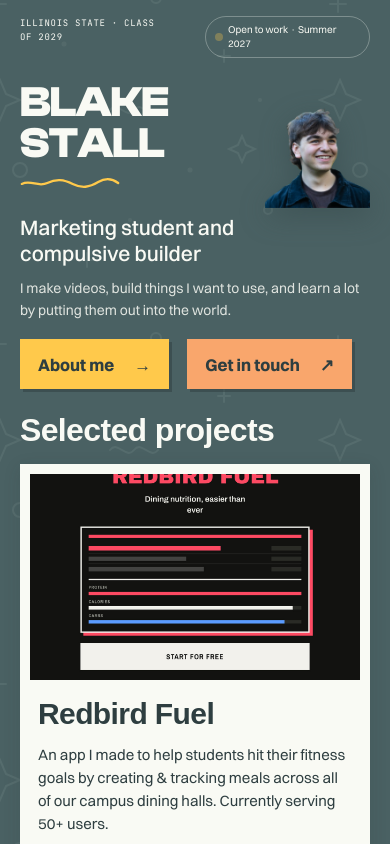
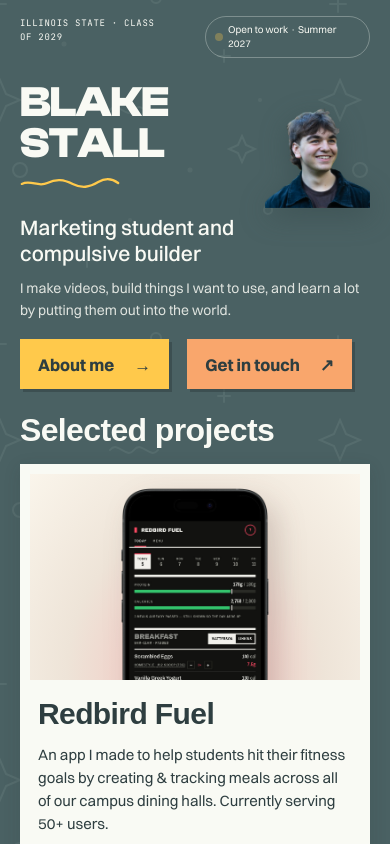
Before and after one commit to blakemattstall-maker/portfolio-site, a Next.js app: page / in a window 390 px wide. Shown: the top 844 px of the page. Built offline with nearby package versions, Linux system fonts and the light colour scheme; a web font is replaced by a local one.

Commit message:
Use upright Redbird Fuel phone mockup on warm background

```diff
--- a/src/app/globals.css
+++ b/src/app/globals.css
@@ -591,3 +591,6 @@ button, a { -webkit-tap-highlight-color: transparent; }
 .project-image-almanac { aspect-ratio: 16 / 10; margin: 10px 10px 0; padding: 0; background: radial-gradient(ellipse at 50% 100%, #82ae9d 0%, #45665e 48%, #1b302d 100%); }
 .project-image-almanac img { position: absolute; width: 68%; height: auto; aspect-ratio: auto; max-width: none; left: 16%; top: 0%; object-fit: contain; filter: drop-shadow(14px 16px 15px #10262270); }
 @media (max-width: 599px) { .moments-intro { gap: 12px; } .moments-intro h2 { font-size: 30px; } }
+
+.project-image-fuel { aspect-ratio: 16 / 10; margin: 10px 10px 0; padding: 0; background: radial-gradient(ellipse at 50% 100%, #f3bdba 0%, #eee4d8 55%, #faf5eb 100%); }
+.project-image-fuel img { position: absolute; width: 48%; height: auto; aspect-ratio: auto; max-width: none; left: 26%; top: 4%; object-fit: contain; filter: drop-shadow(10px 12px 14px #4f29292e); }
--- a/src/components/Canvas.tsx
+++ b/src/components/Canvas.tsx
@@ -159,9 +159,9 @@ export function Canvas({ initialOpen }: { initialOpen?: string }) {
                 const item = work.find((w) => w.slug === card.slug)!;
                 return <a key={card.slug} href={pathFor(card.slug)} className="project-card" style={{ "--card-accent": `var(--color-${item.accent})` } as CSSProperties}
                   onClick={(event) => { if (!event.metaKey && !event.ctrlKey && !event.shiftKey && !event.altKey) { event.preventDefault(); open(card.slug); } }}>
-                  <div className={`project-image${card.slug === "almanac" ? " project-image-almanac" : ""}`}>
+                  <div className={`project-image${card.slug === "almanac" ? " project-image-almanac" : card.slug === "redbirdfuel" ? " project-image-fuel" : ""}`}>
                     {/* eslint-disable-next-line @next/next/no-img-element */}
-                    <img src={card.slug === "almanac" ? "/images/proj/almanac-phone.png" : item.thumb} alt="" loading={index < 2 ? "eager" : "lazy"} />
+                    <img src={card.slug === "almanac" ? "/images/proj/almanac-phone.png" : card.slug === "redbirdfuel" ? "/images/proj/rf-phone.png" : item.thumb} alt="" loading={index < 2 ? "eager" : "lazy"} />
                     {card.slug === "videography" && <span className="project-play" aria-hidden>▶</span>}
                   </div>
                   <div className="project-caption"><h3 className="display">{card.title}</h3><p>{card.description}</p><span className="project-action">{card.action}<span aria-hidden>→</span></span></div>
```
Also changed, not shown: public/images/proj/rf-phone.png (added).
